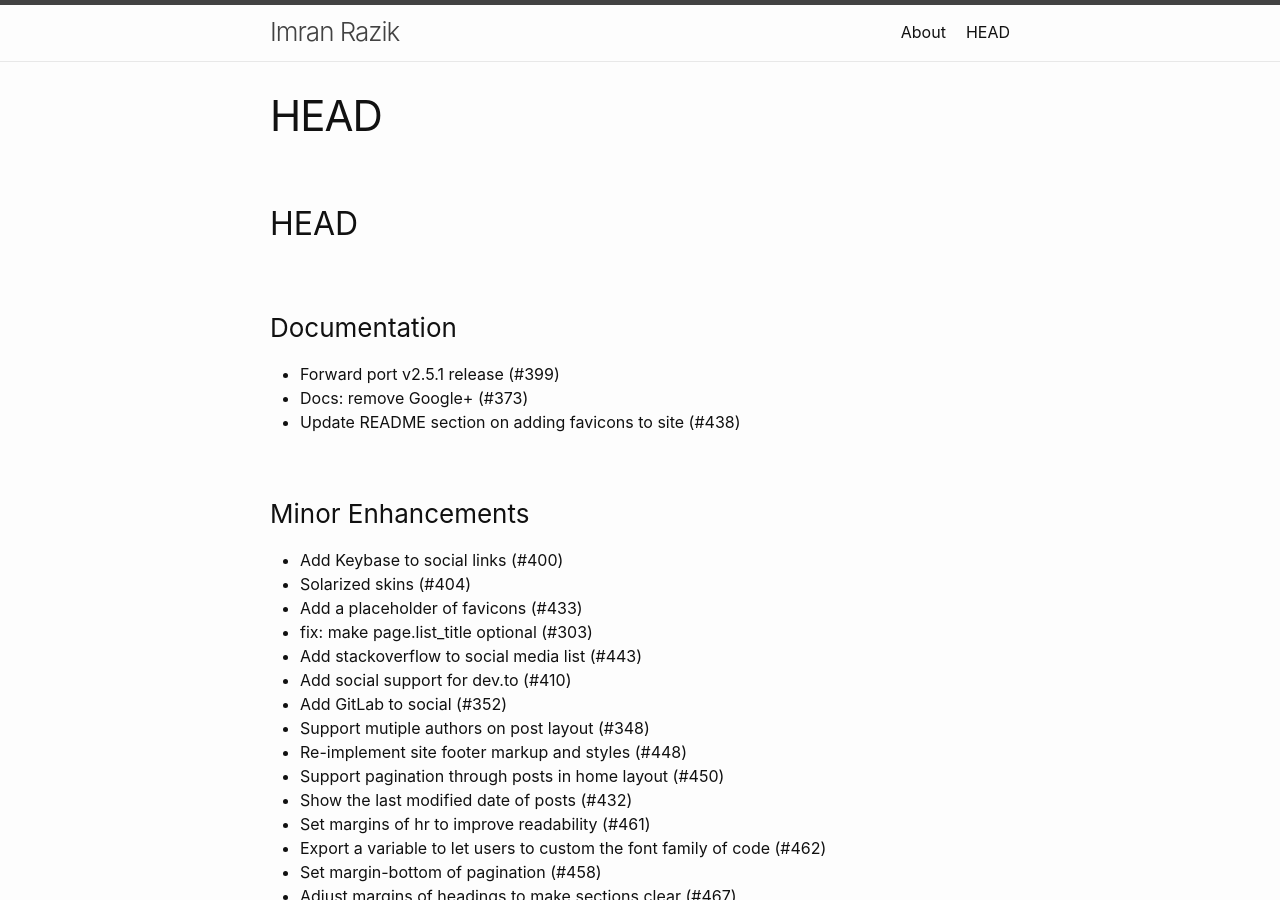
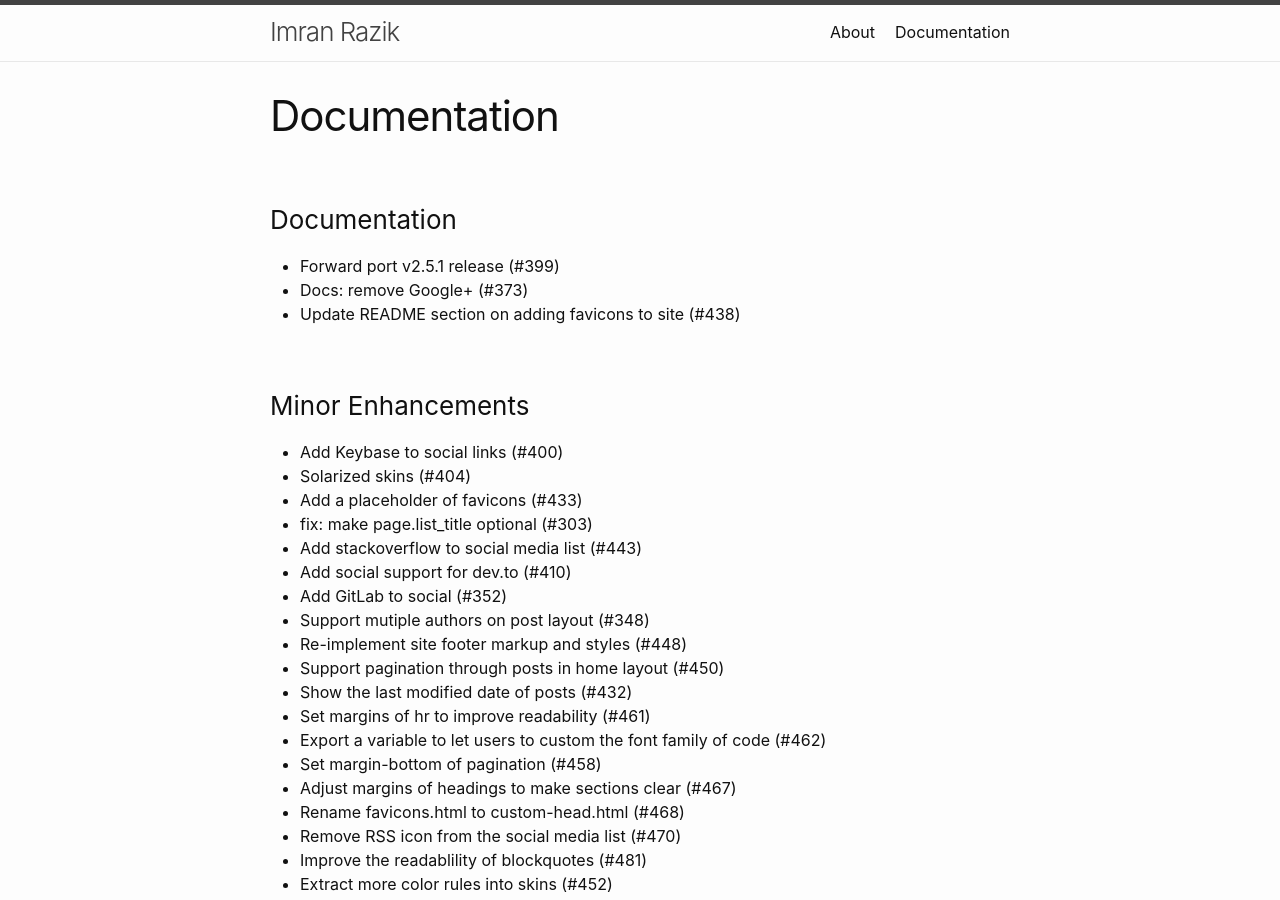
Before and after one commit to imranrazik/imranrazik.github.io, a Jekyll site: the page built from History.markdown, in a window 1280 px wide and 900 px high. Built offline with Jekyll 4.4.1, drawn with Linux system fonts in a browser that asks for light colours; our own code applies the rules of GitHub Pages for plain Markdown files.

Commit message:
Update History.markdown

```diff
--- a/History.markdown
+++ b/History.markdown
@@ -1,5 +1,3 @@
-## HEAD
-
 ### Documentation
 
   * Forward port v2.5.1 release (#399)
```
